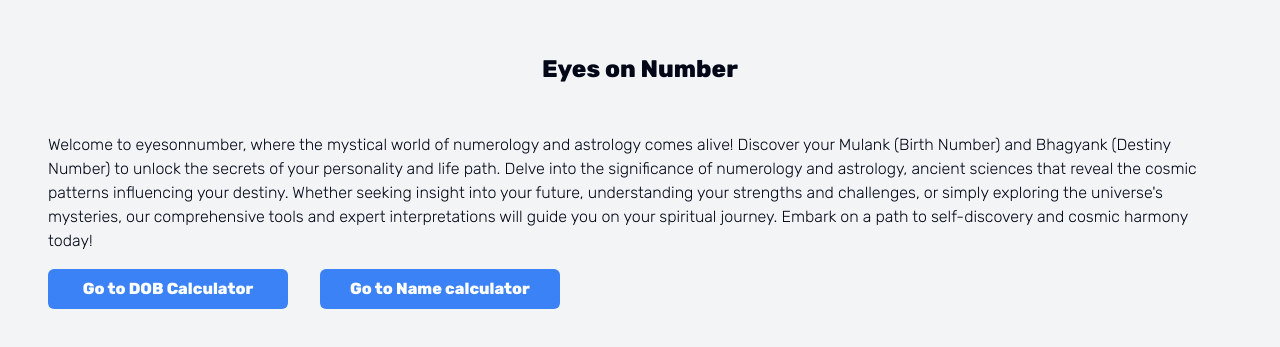
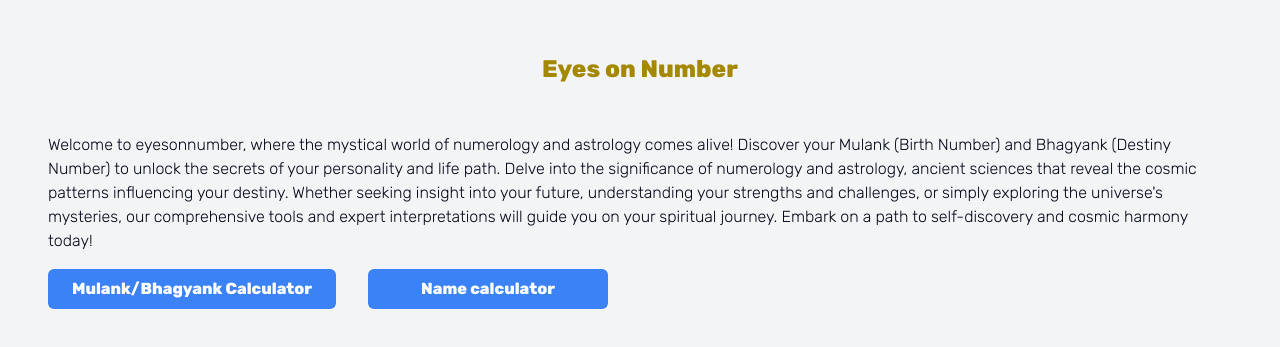
Before and after one commit to eyesonnumber/eyesonnumber, a Next.js app: page / in a window 1280 px wide. Shown: the part 203-550 px from the top of the page. Built offline with nearby package versions, Linux system fonts and the light colour scheme.

Commit message:
feat: color exp

```diff
--- a/src/app/page.tsx
+++ b/src/app/page.tsx
@@ -3,8 +3,8 @@ import "../../styles/globals.css";
 
 const Home = () => {
   return (
-    <div className="flex flex-col items-center justify-center min-h-screen bg-gray-100 p-4">
-      <h1 className="text-2xl font-bold mb-4 text-bold">Eyes on Number</h1>
+    <div className="flex flex-col items-center justify-center min-h-screen bg-gray-100 p-4 bg-[#fff099]">
+      <h1 className="text-2xl font-bold mb-4 text-bold text-[#a38800]">Eyes on Number</h1>
       <div className="flex flex-col gap-4 p-8 font-light">
         <text>
           Welcome to eyesonnumber, where the mystical world of numerology and
@@ -21,15 +21,15 @@ const Home = () => {
         <div className="flex gap-8">
           <Link
             href="/psychic-destiny"
-            className="px-4 py-2 bg-blue-500 text-white rounded-md hover:bg-blue-600 w-60 text-center font-bold hover:scale-105 transform transition duration-300 ease-in-out"
+            className="px-4 py-2 bg-blue-500 text-white rounded-md hover:bg-blue-600 w-72 text-center font-bold hover:scale-105 transform transition duration-300 ease-in-out"
           >
-            Go to DOB Calculator
+            Mulank/Bhagyank Calculator
           </Link>
           <Link
             href="/name-calculator"
             className="px-4 py-2 bg-blue-500 text-white rounded-md hover:bg-blue-600 w-60 text-center font-bold hover:scale-105 transform transition duration-300 ease-in-out"
           >
-            Go to Name calculator
+            Name calculator
           </Link>
         </div>
       </div>
```
